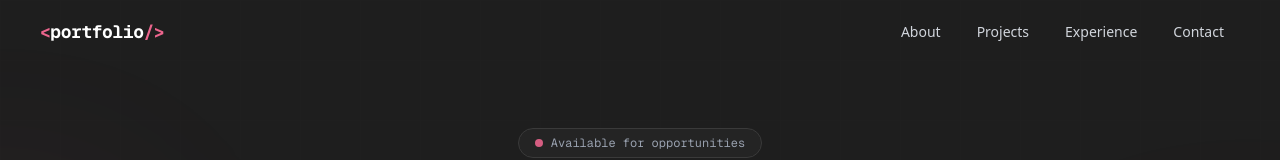
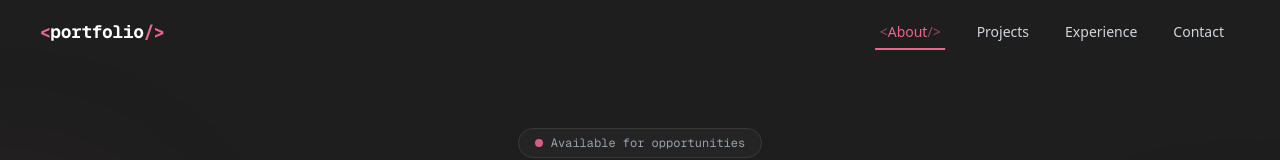
Before and after one commit to hafriaya/hafriaya.me, a Next.js app: page / in a window 1280 px wide. Shown: the top 160 px of the page. Built offline with nearby package versions, Linux system fonts and the light colour scheme.

Commit message:
feat: add scroll-spy active state and </> tag wrapping on nav links

```diff
--- a/src/components/Navigation.tsx
+++ b/src/components/Navigation.tsx
@@ -13,13 +13,41 @@ const navLinks = [
 export default function Navigation() {
   const [isOpen, setIsOpen] = useState(false);
   const [scrolled, setScrolled] = useState(false);
+  const [activeSection, setActiveSection] = useState("#about");
 
+  /* ── Scroll detection (navbar bg) ── */
   useEffect(() => {
     const onScroll = () => setScrolled(window.scrollY > 20);
     window.addEventListener("scroll", onScroll);
     return () => window.removeEventListener("scroll", onScroll);
   }, []);
 
+  /* ── Scroll-spy: track which section is in view ── */
+  useEffect(() => {
+    const sectionIds = navLinks.map((l) => l.href.replace("#", ""));
+    const observers: IntersectionObserver[] = [];
+
+    sectionIds.forEach((id) => {
+      const el = document.getElementById(id);
+      if (!el) return;
+
+      const observer = new IntersectionObserver(
+        ([entry]) => {
+          if (entry.isIntersecting) {
+            setActiveSection(`#${id}`);
+          }
+        },
+        { rootMargin: "-40% 0px -55% 0px" }
+      );
+
+      observer.observe(el);
+      observers.push(observer);
+    });
+
+    return () => observers.forEach((o) => o.disconnect());
+  }, []);
+
+  /* ── Lock body scroll when mobile menu is open ── */
   useEffect(() => {
     document.body.style.overflow = isOpen ? "hidden" : "";
     return () => {
@@ -59,18 +87,41 @@ export default function Navigation() {
             <span className="text-neon-pink">/&gt;</span>
           </a>
 
+          {/* ── Desktop nav links ── */}
           <div className="hidden md:flex items-center gap-1">
-            {navLinks.map((link) => (
+            {navLinks.map((link) => {
+              const isActive = activeSection === link.href;
+              return (
                 <a
                   key={link.href}
                   href={link.href}
                   onClick={(e) => scrollTo(e, link.href)}
-                className="relative px-4 py-2 text-sm font-medium text-gray-300 transition-colors hover:text-neon-pink group"
+                  className={`relative px-4 py-2 text-sm font-medium transition-colors ${
+                    isActive
+                      ? "text-neon-pink"
+                      : "text-gray-300 hover:text-neon-pink"
+                  } group`}
                 >
+                  {/* Wrap active link in </> tags */}
+                  {isActive && (
+                    <span className="text-neon-pink/60">&lt;</span>
+                  )}
                   {link.label}
-                <span className="absolute bottom-0 left-1/2 h-[2px] w-0 -translate-x-1/2 bg-neon-pink transition-all duration-300 group-hover:w-3/4" />
+                  {isActive && (
+                    <span className="text-neon-pink/60">/&gt;</span>
+                  )}
+
+                  {/* Underline — always visible when active, animates on hover */}
+                  <span
+                    className={`absolute bottom-0 left-1/2 h-[2px] -translate-x-1/2 bg-neon-pink transition-all duration-300 ${
+                      isActive
+                        ? "w-3/4"
+                        : "w-0 group-hover:w-3/4"
+                    }`}
+                  />
                 </a>
-            ))}
+              );
+            })}
           </div>
 
           <button
@@ -87,6 +138,7 @@ export default function Navigation() {
         </div>
       </div>
 
+      {/* ── Mobile menu ── */}
       <AnimatePresence>
         {isOpen && (
           <motion.div
@@ -96,7 +148,9 @@ export default function Navigation() {
             transition={{ duration: 0.3, ease: [0.16, 1, 0.3, 1] }}
             className="fixed inset-0 z-40 flex flex-col items-center justify-center gap-8 bg-dark-bg/98 backdrop-blur-xl md:hidden"
           >
-            {navLinks.map((link, i) => (
+            {navLinks.map((link, i) => {
+              const isActive = activeSection === link.href;
+              return (
                 <motion.a
                   key={link.href}
                   href={link.href}
@@ -104,11 +158,22 @@ export default function Navigation() {
                   initial={{ opacity: 0, y: 20 }}
                   animate={{ opacity: 1, y: 0 }}
                   transition={{ delay: 0.1 + i * 0.08 }}
-                className="text-3xl font-bold text-white transition-colors hover:text-neon-pink"
+                  className={`text-3xl font-bold transition-colors ${
+                    isActive
+                      ? "text-neon-pink"
+                      : "text-white hover:text-neon-pink"
+                  }`}
                 >
+                  {isActive && (
+                    <span className="text-neon-pink/60">&lt;</span>
+                  )}
                   {link.label}
+                  {isActive && (
+                    <span className="text-neon-pink/60">/&gt;</span>
+                  )}
                 </motion.a>
-            ))}
+              );
+            })}
           </motion.div>
         )}
       </AnimatePresence>
```
Lines whose indentation alone changed are shown as unchanged.
